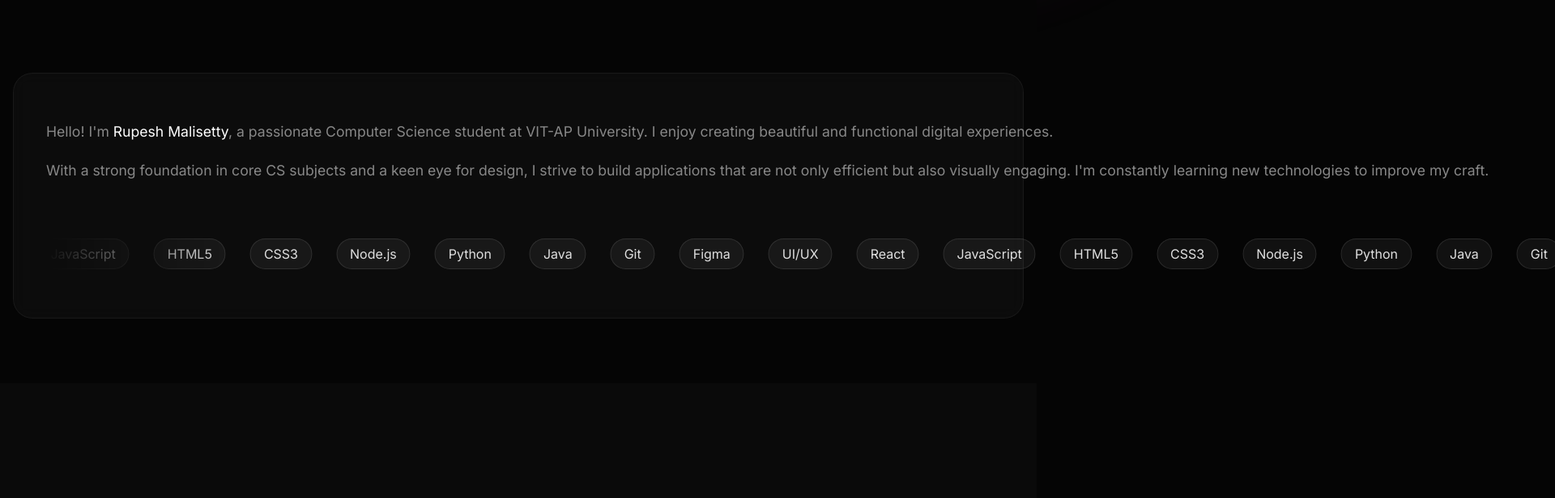
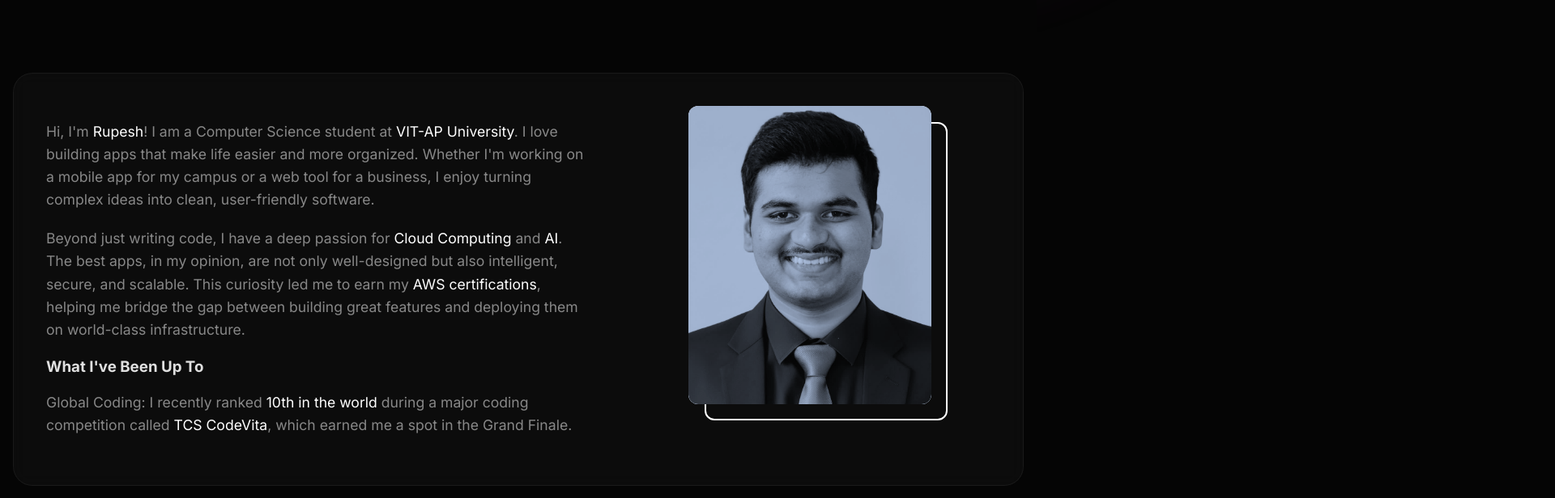
Before and after one commit to Rupesh42590/my-portfolio-website, a React (Vite) app: page / in a window 1280 px wide. Shown: the part 1000-1616 px from the top of the page at 81% size, 1920 px wide, since content can reach past the window. Built offline with nearby package versions, Linux system fonts and the light colour scheme.

Commit message:
fix bugs

```diff
--- a/src/components/About.jsx
+++ b/src/components/About.jsx
@@ -1,45 +1,41 @@
 import React from 'react';
 import '../styles/About.css';
-import profilePic from '../assets/profile-pic.jpg';
+import profilePic from '../assets/profile-pic.JPG'; // Assuming this exists from previous structure
 
 const About = () => {
-  const skills = [
-    "React", "JavaScript", "HTML5", "CSS3", "Node.js",
-    "Python", "Java", "Git", "Figma", "UI/UX"
-  ];
-
   return (
     <section className="section about-section" id="about">
-      <div className="container">
+      <div className="container about-container">
         <h2 className="section-title">About Me</h2>
 
         <div className="about-content">
           <div className="about-text">
             <p>
-              Hello! I'm <span className="highlight">Rupesh Malisetty</span>, a passionate
-              Computer Science student at VIT-AP University. I enjoy creating
-              beautiful and functional digital experiences.
-            </p>
-            <p>
-              With a strong foundation in core CS subjects and a keen eye for design,
-              I strive to build applications that are not only efficient but also
-              visually engaging. I'm constantly learning new technologies to improve
-              my craft.
+              Hi, I'm <span className="highlight">Rupesh</span>! I am a Computer Science student at <span className="highlight">VIT-AP University</span>.
+              I love building apps that make life easier and more organized. Whether I'm working on a mobile app for my campus or a web tool for a business,
+              I enjoy turning complex ideas into clean, user-friendly software.
             </p>
 
-            <div className="skills-marquee-wrapper">
-              <div className="skills-track">
-                {skills.concat(skills).map((skill, index) => (
-                  <span key={index} className="skill-item">{skill}</span>
-                ))}
-              </div>
+            <p>
+              Beyond just writing code, I have a deep passion for <span className="highlight">Cloud Computing</span> and <span className="highlight">AI</span>.
+               The best apps, in my opinion, are not only well-designed but also intelligent, secure, and scalable. This curiosity led me to earn my
+              <span className="highlight"> AWS certifications</span>, helping me bridge the gap between building great features and deploying them on world-class infrastructure.
+            </p>
+
+            <div className="about-achievement">
+              <h3>What I've Been Up To</h3>
+              <p>
+                <span className="highlight-title">Global Coding:</span> I recently ranked <span className="highlight">10th in the world</span> during a major coding competition
+                called <span className="highlight">TCS CodeVita</span>, which earned me a spot in the Grand Finale.
+              </p>
             </div>
           </div>
 
           <div className="about-img-wrapper">
-            <div className="img-container">
-              <img src={profilePic} alt="Profile" className="about-img" />
-            </div>
+             <div className="img-container">
+                {/* Fallback if image doesn't exist, we'll handle that via error boundary or check */}
+                <img src={profilePic} alt="Rupesh Malisetty" className="about-img" />
+             </div>
           </div>
         </div>
       </div>
```
